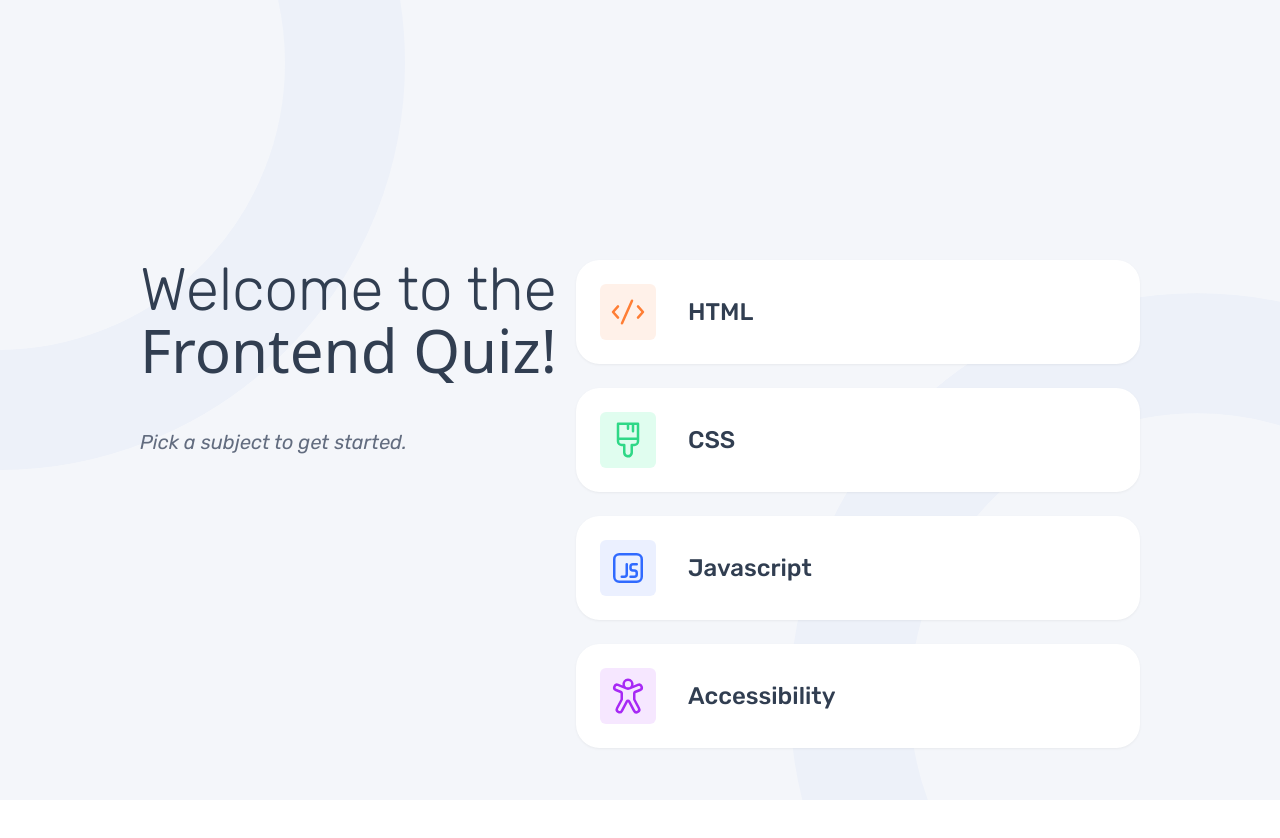
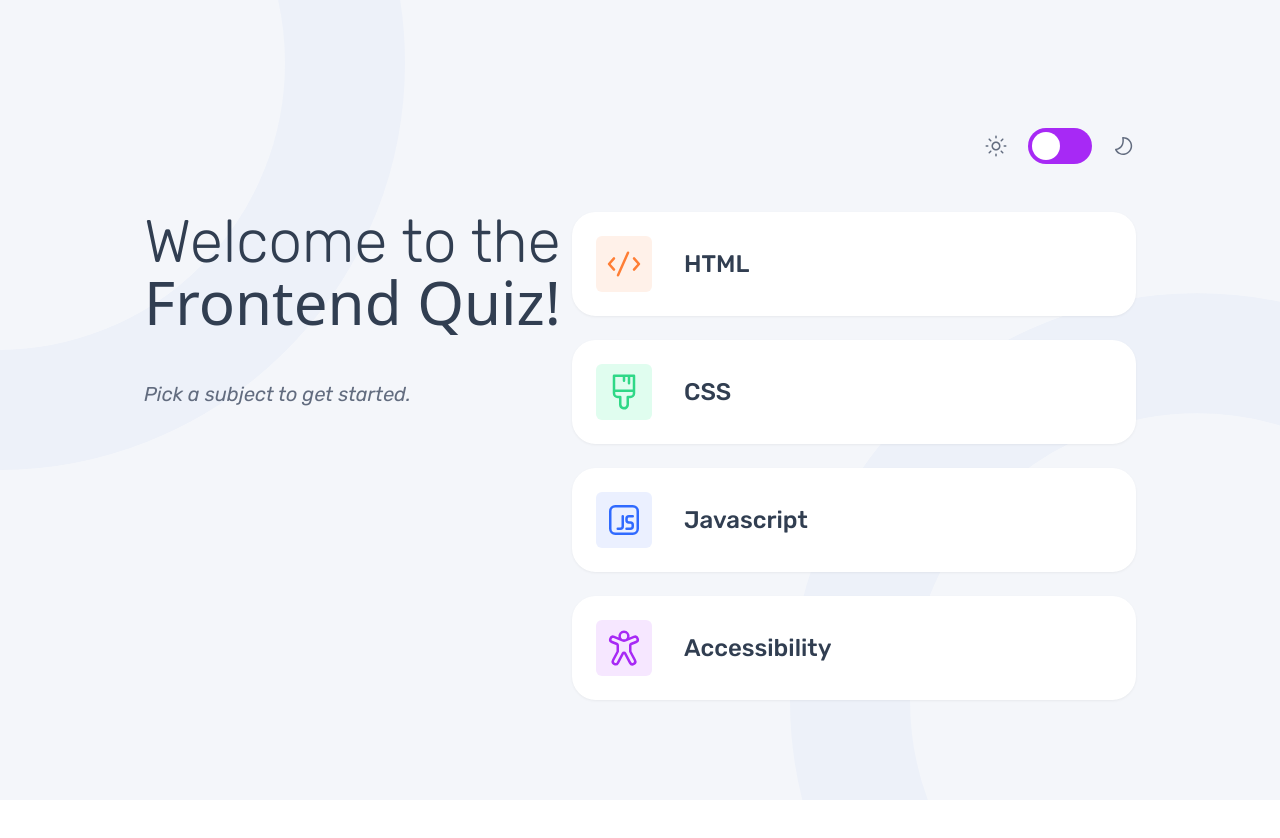
Before and after one commit to Coder-IsiahJones/Frontend-Quiz-App, a Vue app: page / in a window 1280 px wide. Shown: the top 838 px of the page. Built offline with nearby package versions, Linux system fonts and the light colour scheme.

Commit message:
Add the toggle to the page

```diff
--- a/src/App.vue
+++ b/src/App.vue
@@ -1,37 +1,17 @@
 <script setup lang="ts">
 import BackgroundPattern from '@/components/icons/BackgroundPattern.vue';
-import CategoryItem from '@/components/CategoryItem.vue';
-import HtmlIcon from '@/components/icons/HtmlIcon.vue';
-import CssIcon from '@/components/icons/CssIcon.vue';
-import JavascriptIcon from '@/components/icons/JavascriptIcon.vue';
-import AccessibilityIcon from '@/components/icons/AccessibilityIcon.vue';
-import WelcomeText from '@/components/WelcomeText.vue';
-
-const items = [
-  { icon: HtmlIcon, name: 'HTML', background: '#FFF1E9' },
-  { icon: CssIcon, name: 'CSS', background: '#E0FDEF' },
-  { icon: JavascriptIcon, name: 'Javascript', background: '#EBF0FF' },
-  { icon: AccessibilityIcon, name: 'Accessibility', background: '#F6E7FF' },
-];
+import HomePage from './components/HomePage.vue';
+import Switch from '@/components/Switch.vue';
 </script>
 
 <template>
   <main class="h-screen bg-brandLightBlue">
     <BackgroundPattern class="absolute h-screen w-screen" :darkMode="false" />
 
-    <section class="isolate flex justify-between px-[140px] py-[260px]">
-      <WelcomeText />
+    <section class="isolate px-36 py-32">
+      <Switch class="flex justify-end pb-12" />
 
-      <!-- List of Categories -->
-      <div class="flex flex-col gap-6">
-        <CategoryItem v-for="item in items" :key="item.name" :name="item.name">
-          <component
-            class="h-[56px] w-[56px] rounded-md p-2"
-            :style="{ backgroundColor: item.background }"
-            :is="item.icon"
-          />
-        </CategoryItem>
-      </div>
+      <HomePage />
     </section>
   </main>
 </template>
--- /dev/null
+++ b/src/components/Switch.vue
@@ -0,0 +1,20 @@
+<!-- eslint-disable vue/multi-word-component-names -->
+<script lang="ts" setup>
+import SunIcon from './icons/SunIcon.vue';
+import MoonIcon from './icons/MoonIcon.vue';
+</script>
+
+<template>
+  <div class="flex items-center">
+    <SunIcon class="mr-5 text-xs" />
+
+    <label for="toggle" class="flex cursor-pointer items-center">
+      <input type="checkbox" id="toggle" class="peer sr-only" />
+      <div
+        class="relative block h-9 w-16 rounded-full bg-brandPurple p-1 before:absolute before:left-1 before:h-7 before:w-7 before:rounded-full before:bg-brandWhite before:p-1 before:transition-all before:duration-500 peer-checked:before:left-8 peer-checked:before:bg-white"
+      ></div>
+    </label>
+
+    <MoonIcon class="ml-5 text-xs" />
+  </div>
+</template>
```
